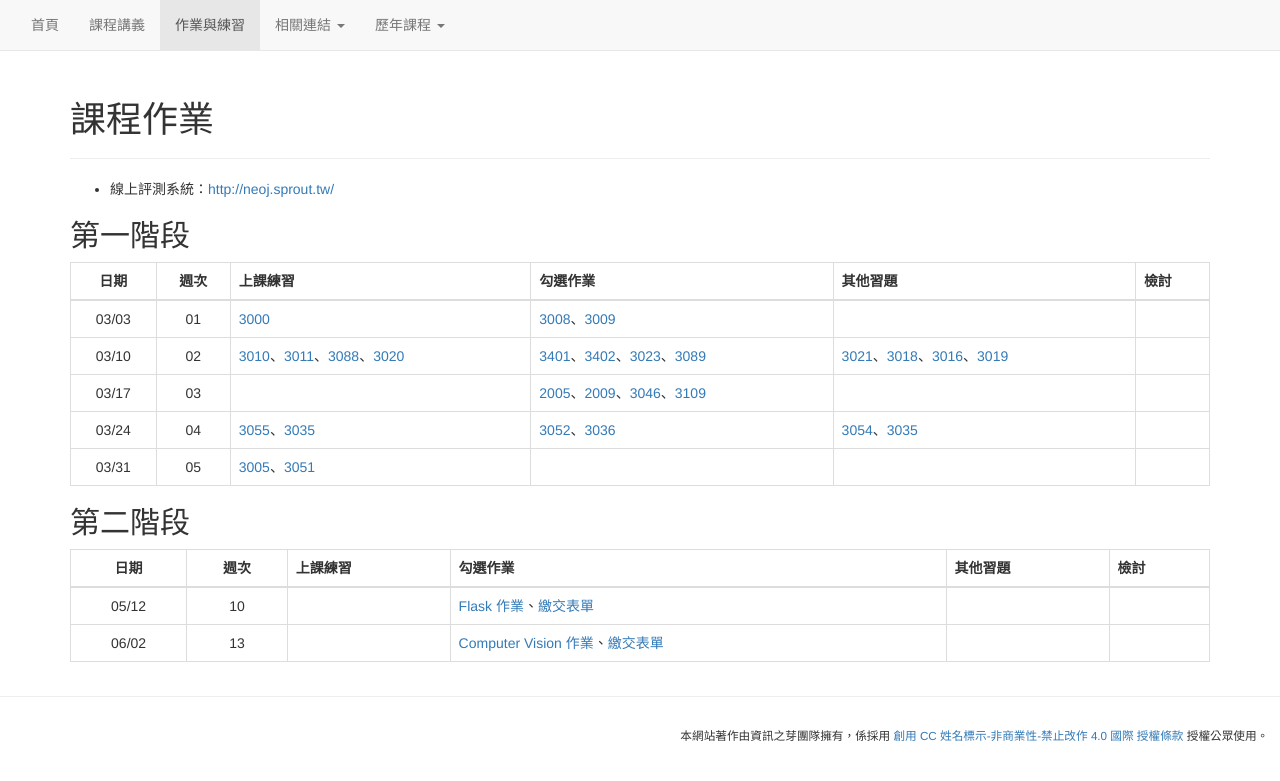
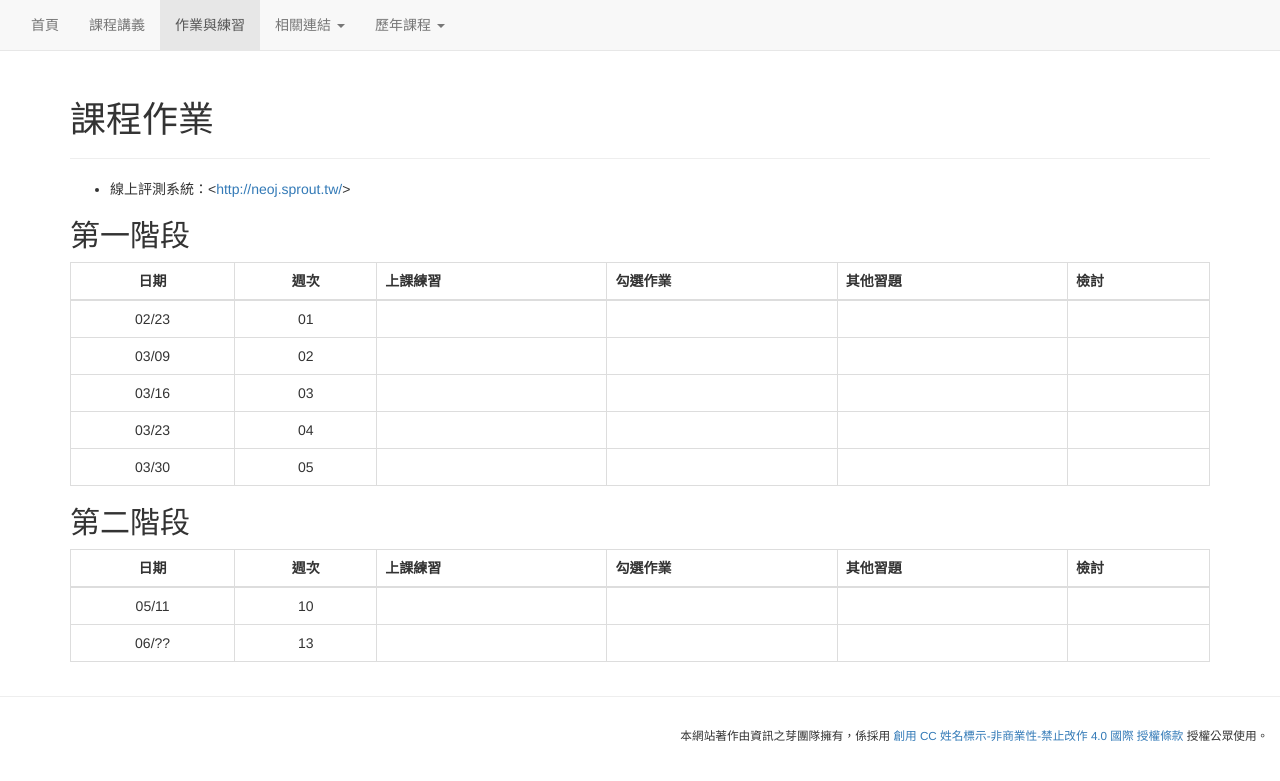
Before and after one commit to tw-csie-sprout/py2025, a Jekyll site: the page built from homework.md, in a window 1280 px wide. Shown: the top 781 px of the page. Built offline with Jekyll 4.4.1, drawn with Linux system fonts in a browser that asks for light colours.

Commit message:
Update homework.md

```diff
--- a/homework.md
+++ b/homework.md
@@ -4,23 +4,23 @@ title: "課程作業"
 ---
 # 課程作業
 
-* 線上評測系統：<http://neoj.sprout.tw/>
+* 線上評測系統：<[http://neoj.sprout.tw/](https://tioj.sprout.tw/)>
 
 ## 第一階段
 
 {: .table .table-bordered}
 | 日期  | 週次 | 上課練習 | 勾選作業 | 其他習題 | 檢討 |
 | :---: | :--: | :---- | :---- | :----- | :-- |
-| 03/03 | 01 | [3000](https://neoj.sprout.tw/problem/3000/) | [3008](https://neoj.sprout.tw/problem/3008/)、[3009](https://neoj.sprout.tw/problem/3009/) |  |  |
-| 03/10 | 02 | [3010](https://neoj.sprout.tw/problem/3010/)、[3011](https://neoj.sprout.tw/problem/3011/)、[3088](https://neoj.sprout.tw/problem/3088/)、[3020](https://neoj.sprout.tw/problem/3020/) | [3401](https://neoj.sprout.tw/problem/3401/)、[3402](https://neoj.sprout.tw/problem/3402/)、[3023](https://neoj.sprout.tw/problem/3023/)、[3089](https://neoj.sprout.tw/problem/3089/) | [3021](https://neoj.sprout.tw/problem/3021/)、[3018](https://neoj.sprout.tw/problem/3018/)、[3016](https://neoj.sprout.tw/problem/3016/)、[3019](https://neoj.sprout.tw/problem/3019/) |  |
-| 03/17 | 03 |  |[2005](https://neoj.sprout.tw/problem/2005/)、[2009](https://neoj.sprout.tw/problem/2009/)、[3046](https://neoj.sprout.tw/problem/3046/)、[3109](https://neoj.sprout.tw/problem/3109/) | | |
-| 03/24 | 04 | [3055](https://neoj.sprout.tw/problem/3055/)、[3035](https://neoj.sprout.tw/problem/3035/) | [3052](https://neoj.sprout.tw/problem/3052/)、[3036](https://neoj.sprout.tw/problem/3036/) | [3054](https://neoj.sprout.tw/problem/3054/)、[3035](https://neoj.sprout.tw/problem/3015/)  | |
-| 03/31 | 05 | [3005](https://neoj.sprout.tw/problem/3005/)、[3051](https://neoj.sprout.tw/problem/3051/) | | | |
+| 02/23 | 01 |  |  |  |  |
+| 03/09 | 02 |  |  |  |  |
+| 03/16 | 03 |  | | | |
+| 03/23 | 04 |  |   | |
+| 03/30 | 05 |  | | | |
 
 ## 第二階段
 
 {: .table .table-bordered}
 | 日期  | 週次 | 上課練習 | 勾選作業 | 其他習題 | 檢討 |
 | :---: | :--: | :---- | :----- | :----- | :----- |
-| 05/12 | 10 |  | [Flask 作業](https://hackmd.io/@namwoam/ryZrGmRV3)、[繳交表單](https://forms.gle/T1AQfMreRGHbcJ8P6) |  |  |
-| 06/02 | 13 |  | [Computer Vision 作業](https://hackmd.io/@namwoam/BJBNEuyVA)、[繳交表單](https://forms.gle/h2Vgo9B24xtTh1vV8) |  |  |
+| 05/11 | 10 |  |  |  |  |
+| 06/?? | 13 |  |  |  |  |
```
